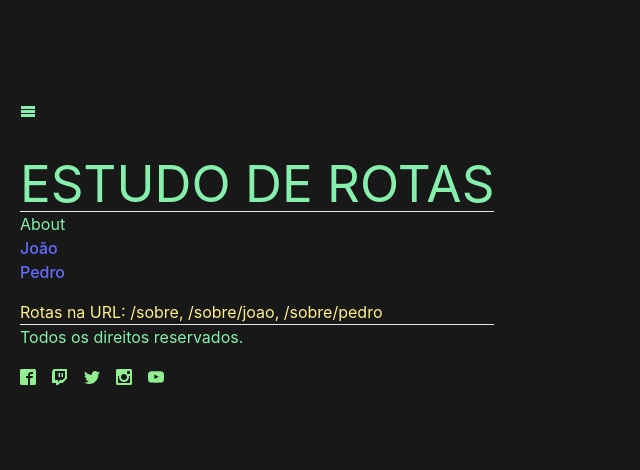
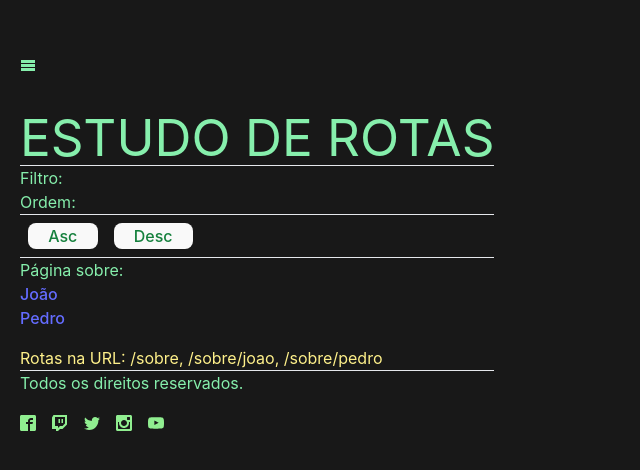
Before and after one commit to GamerCleanVic/reactJS, a React (Vite) app: page /sobre in a window 1280 px wide. Shown: the part 152-622 px from the top of the page, without its empty margins (0-640 px from the left). Built offline with nearby package versions, Linux system fonts and the light colour scheme.

Commit message:
+routeQuery

```diff
--- a/src/pages/About.tsx
+++ b/src/pages/About.tsx
@@ -1,9 +1,38 @@
-import {Link} from 'react-router-dom';
+import {Link, useSearchParams} from 'react-router-dom';
 
 export const About = () => {
+    const [searchParams, setSearchParams] = useSearchParams();
+    const setOrder = (order: 'asc' | 'desc') => {
+        searchParams.set('order', order);
+        setSearchParams(searchParams);
+    }
     return(
         <div>
-            About
+            Filtro: {searchParams.get('filter')}<br />
+            Ordem: {searchParams.get('order')}
+            <hr />
+            <button className='
+                pt-0
+                pb-0
+                m-2
+                text-green-700
+            '
+            onClick={()=>setOrder('asc')}
+            >
+                Asc
+            </button>
+            <button className='
+                pt-0
+                pb-0
+                m-2
+                text-green-700
+            '
+            onClick={()=>setOrder('desc')}
+            >
+                Desc
+            </button>
+            <hr />
+            Página sobre:
             <ul>
                 <li><Link to="/sobre/joao">João</Link></li>
                 <li><Link to="/sobre/pedro">Pedro</Link></li>
--- a/src/pages/AboutItem.tsx
+++ b/src/pages/AboutItem.tsx
@@ -1,10 +1,36 @@
-import {useParams} from 'react-router-dom';
+import {useParams, useNavigate} from 'react-router-dom';
 
 export const AboutItem = () => {
     const params = useParams();
+    const navigate = useNavigate();
+    const handleBackButton = () => {
+        navigate(-1);
+    }
+    const handleHomeButton = () => {
+        navigate('/');
+    }
     return(
         <div>
             Página sobre {params.slug?.toUpperCase()} ({params.slug?.length} letras)
+            <hr />
+            <button className='mt-3
+                pt-0
+                pb-0
+                text-green-700'
+                onClick={handleBackButton}
+            >
+                Voltar
+            </button>
+            <button className='
+                    pt-0
+                    pb-0
+                    ml-3
+                    text-green-700
+                    uppercase'
+                    onClick={handleHomeButton}
+            >
+                Home
+            </button>
         </div>
     );
 }
```
